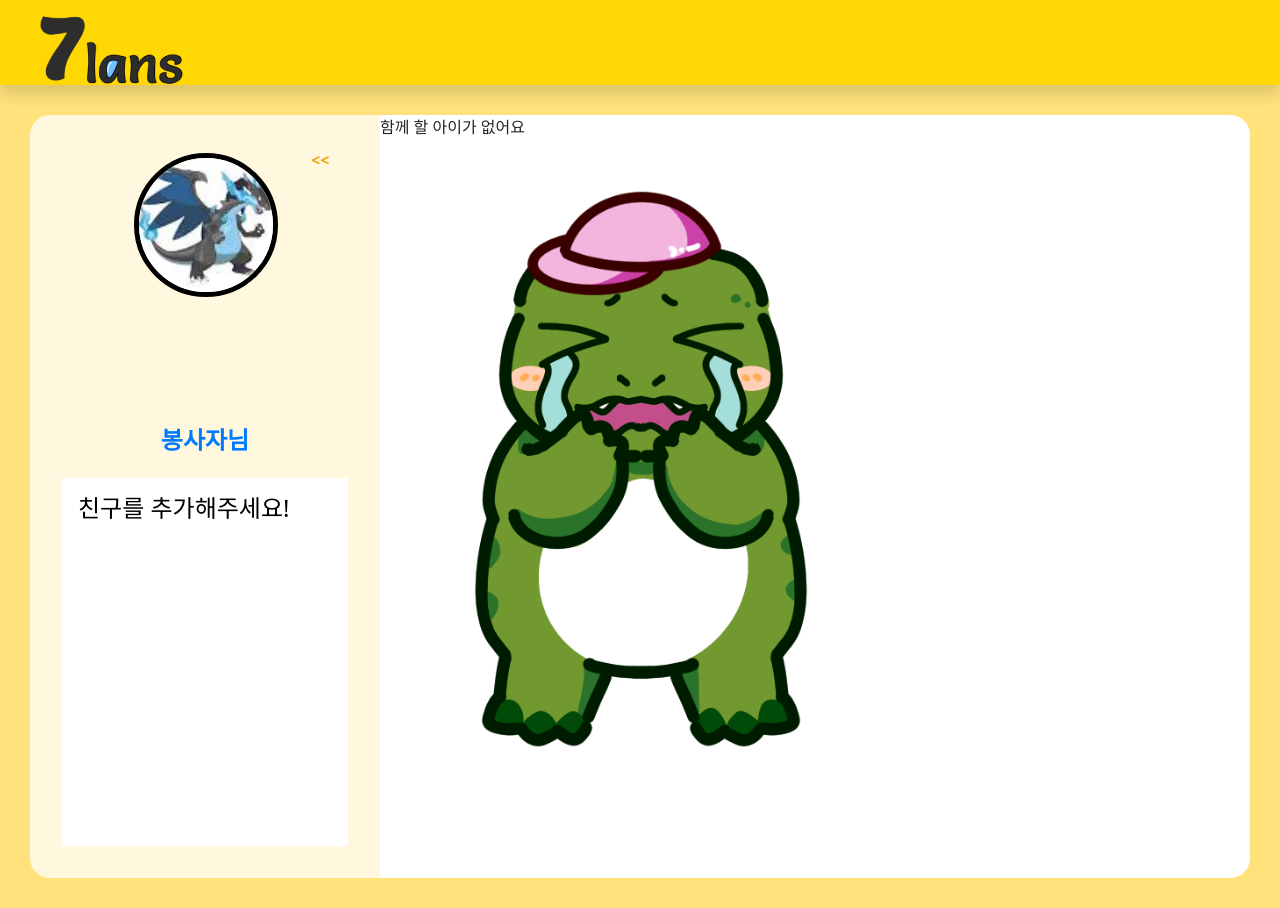
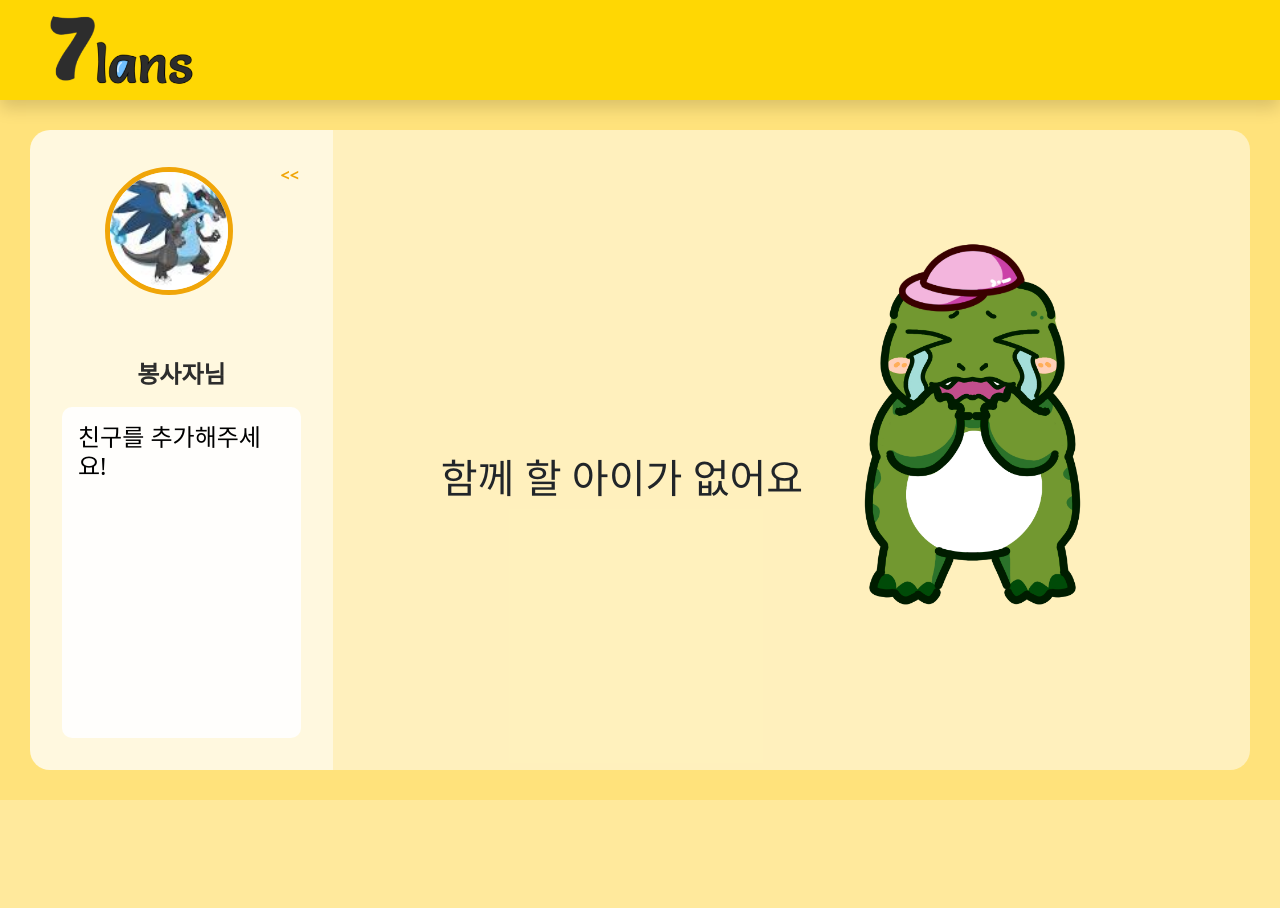
Before and after one commit to bavocadob/7lans, a React (Vite) app in the folder FRONT/7lans/: page /volunteer_start in a window 1280 px wide. After the commit the page ends 800 px from the top, so only its background shows below. Built offline with nearby package versions, Linux system fonts and the light colour scheme; a web font is replaced by a local one.

Commit message:
style: no children

```diff
--- a/FRONT/7lans/src/components/dinosaur/Correct.jsx
+++ b/FRONT/7lans/src/components/dinosaur/Correct.jsx
@@ -5,7 +5,8 @@ const Correct = () => {
   const userDino = useSelector((state) => state.dino.value)
   return (
     <div>
-        <img style={{width: '60%'}} src={`./dinosourImage/dinosaur${userDino}_happy.png`} alt="" />
+        <img style={{width: '60px', height: '100px'}}
+            src={`./dinosourImage/dinosaur${userDino}_happy.png`} alt="" />
     </div>
   )
 }
--- a/FRONT/7lans/src/components/dinosaur/Wrong.jsx
+++ b/FRONT/7lans/src/components/dinosaur/Wrong.jsx
@@ -5,7 +5,7 @@ const Wrong = () => {
     const userDino = useSelector((state) => state.dino.value)
     return (
       <div>
-          <img style={{width: '60%'}} src={`./dinosourImage/dinosaur${userDino}_sad.png`} alt="" />
+          <img style={{width: '350', height: '480px'}} src={`./dinosourImage/dinosaur${userDino}_sad.png`} alt="" />
       </div>
     )
 }
--- a/FRONT/7lans/src/components/navs/NormalNav.jsx
+++ b/FRONT/7lans/src/components/navs/NormalNav.jsx
@@ -14,7 +14,7 @@ const NavBar = styled.nav`
 
 const LogoImage = styled.img`
   height: 70px;
-  margin-left: 40px;
+  margin-left: 50px;
   margin-top: 15px;
 `;
 
--- a/FRONT/7lans/src/components/side_panels/CommonSidePanel.jsx
+++ b/FRONT/7lans/src/components/side_panels/CommonSidePanel.jsx
@@ -20,6 +20,8 @@ const StyledCommonSidePanel = styled.div`
   width: 350px;
   border-radius: 20px 0 0 20px;
   height: 100%;
+  /* border: 2px solid rgb(255, 183, 58);
+  border-right: none; */
 
   @media (max-width: 768px) {
     max-width: 100%;
@@ -31,6 +33,7 @@ const InnerContainer = styled.div`
   height: 40%;
   position: relative;
 
+
   @media (max-width: 768px) {
     height: 100%;
   }
@@ -38,12 +41,13 @@ const InnerContainer = styled.div`
 
 const CloseButton = styled.button`
   position: absolute;
-  left: 85%;
+  left: 89%;
   border-radius: 25px;
   border: none;
   background-color: rgb(255, 248, 223);
   font-weight: bold;
   color: rgb(240, 165, 8);
+
 
   @media (max-width: 768px) {
     left: 85%;
@@ -52,12 +56,12 @@ const CloseButton = styled.button`
 
 const ProfileImage = styled.img`
   position: absolute;
-  left: 25%;
+  left: 18%;
   top: 2%;
-  height: 9rem;
-  width: 9rem;
+  height: 8rem;
+  width: 8rem;
   border-radius: 100px;
-  border: 5px solid rgb(0, 0, 0);
+  border: 5px solid rgb(240, 165, 8);
 
   @media (max-width: 768px) {
     position: relative;
@@ -69,7 +73,7 @@ const ProfileImage = styled.img`
 
 const InfoContainer = styled.div`
   display: flex;
-  height: 60%;
+  height: 70%;
   flex-direction: column;
   align-items: center;
 
@@ -80,18 +84,21 @@ const InfoContainer = styled.div`
 
 const NameHeader = styled.h4`
   font-weight: bolder;
-  color: rgb(0, 0, 0);
-  color: #007bff;
+  color: rgb(45,45,45);
   text-decoration: none;
+  position: absolute;
+  top: 45%;
 `;
 
 const DetailContainer = styled.div`
   margin-top: 15px;
   width: 100%;
-  height: 100%;
+  height: 82%;
   color: rgb(0, 0, 0);
   padding: 1rem;
-  background-color: rgb(255, 255, 255);
+  background-color: rgb(255, 255, 255, 0.9);
+  border-radius: 10px;
+  /* border: 2px solid rgb(255, 183, 58); */
 
   overflow: auto;
   @media (max-width: 768px) {
@@ -175,7 +182,7 @@ const CommonSidePanel = () => {
                   </DetailParagraph>
                 ))
               ) : (
-                <h4>친구를 추가해주세요!</h4>
+                <h4> 친구를 추가해주세요!</h4>
               )}
             </DetailContainer>
           </InfoContainer>
@@ -185,7 +192,7 @@ const CommonSidePanel = () => {
       return (
         <div
           style={{
-            backgroundColor: "rgb(255, 255, 255)",
+            backgroundColor: "rgb(255, 248, 223)",
             borderRadius: "20px 0 0 20px",
           }}
         >
--- a/FRONT/7lans/src/pages/volunteer_pages/StartPage.jsx
+++ b/FRONT/7lans/src/pages/volunteer_pages/StartPage.jsx
@@ -8,6 +8,28 @@ import Correct from '../../components/dinosaur/Correct';
 import { useSelector } from 'react-redux';
 import Wrong from '../../components/dinosaur/Wrong';
 
+
+const RightSide = styled.div`
+  width: 90%;
+  display: flex;
+  flex-direction: column;
+  justify-content: center;
+  align-content: center;
+  border-radius: 0 20px 20px 0;
+  background-color: rgb(255, 255, 255, 0.5);
+  /* border: 2px solid rgb(255, 183, 58);
+  border-left: none; */
+
+`
+
+const TextandimageBox = styled.div`
+  display: flex;
+  flex-direction: row;
+  align-items: center;
+  justify-content: center;
+  height: 400px;
+
+`
 
 const StartPage = () => {
 
@@ -26,22 +48,33 @@ const StartPage = () => {
       width: '100vw',
     }}>
       <NormalNav />
-      <div style={{flex: 1, padding: '30px', backgroundColor: 'rgb(255, 226, 123)'}}>
-        <div style={{height: '100%', width: '100%', display: 'flex', borderRadius: '20px', backgroundColor: 'rgb(255, 226, 123)'}}>
+      <div style={{flex: 1,
+                    padding: '30px',
+                    backgroundColor: 'rgb(255, 226, 123)'}}>
+        <div style={{height: '100%',
+                      width: '100%',
+                      display: 'flex',
+                      flexDirection: 'row',
+                      borderRadius: '20px',
+                      backgroundColor: 'rgb(255, 226, 123)'}}>
           <CommonSidePanel />
-          <div style={{width: '90%', flex: 1, borderRadius: '0 20px 20px 0', backgroundColor: 'rgb(255, 255, 255)'}}>
+          <RightSide>
             {childInfo?
-              <div>
+              <TextandimageBox>
+                <h2>
                 함께할 아이를 선택해주세요
+                </h2>
                 <Correct/>
-              </div>
+              </TextandimageBox>
               :
-              <div>
-                함께 할 아이가 없어요
+              <TextandimageBox>
+                <h1 style={{paddingTop: '4rem'}}>
+                  함께 할 아이가 없어요
+                </h1>
                 <Wrong />
-              </div>
+              </TextandimageBox>
             }
-          </div>
+          </RightSide>
           {childInfo?
             <div style={{width: '10%', backgroundColor: 'rgb(255, 226, 123)'}}>
               <PostIt message={'/volunteer_video_chatting_start'}/>
--- a/FRONT/7lans/src/pages/volunteer_pages/VolunteerMainPage.jsx
+++ b/FRONT/7lans/src/pages/volunteer_pages/VolunteerMainPage.jsx
@@ -5,7 +5,7 @@ import { useDispatch, useSelector } from "react-redux";
 import { updateUserInfo } from "../../store/userSlice";
 import { updateChildInfo } from "../../store/childSlice";
 import { updateChildrenInfo } from "../../store/childrenSlice";
-import axios from "axios";
+import axios from "axios"
 
 const Container = styled.div`
 /* font-family: 'Nanum Gothic', sans-serif; */
@@ -35,10 +35,6 @@ const Container = styled.div`
     display: flex;
     flex-direction: column;
     text-align: center;
-
-    &:hover {
-      text-decoration: underline; /* 호버 시 밑줄 추가 */
-    }
   }
 `;
 
@@ -60,6 +56,11 @@ const MyChildren = styled.div`
     display: flex;
     align-items: center;
   }
+
+  :hover{
+    transform: scale(1.01);
+    transition: 0.2s ease-in-out;
+  }
 `;
 
 // const TextBox = styled.h2`
@@ -80,6 +81,7 @@ const Letter = styled.div`
   width: 1250px;
   top: 53px;
   left: 200px;
+
 `;
 
 const Overlap = styled.div`
@@ -138,7 +140,7 @@ const MainBanner = styled.div`
   width: 1070px;
   height: 80px;
   position: absolute;
-  left: 400px;
+  left: 390px;
   top: 77%;
   display: flex;
   flex-direction: row;
@@ -148,6 +150,22 @@ const MainBanner = styled.div`
 const BannerText = styled.p`
   color: white;
   font-size: 50px;
+  p {
+  animation-duration: 2s;
+  animation-name: slidein;
+}
+
+@keyframes slidein {
+  from {
+    margin-right: 100%;
+    /* width: 300%; */
+  }
+
+  to {
+    margin-left: 0%;
+    /* width: 100%; */
+  }
+}
 `
 
 const UnderSection = styled.div`
@@ -221,6 +239,9 @@ const VolunteerMainPage = () => {
           style={{ fontSize: "23px", textDecorationLine: "none" }}
         >
           <img src="../../../main_page/main_page_children.png" alt="나의 아이들 이미지" />
+          {/* <button type="button" class="btn btn-secondary" data-toggle="tooltip" data-placement="bottom" title="Tooltip on bottom">
+  Tooltip on bottom
+</button> */}
         </Link>
       </MyChildren>
         <MainBanner>
@@ -235,6 +256,7 @@ const VolunteerMainPage = () => {
         <Overlap>
           <Line>
             <img style={{ width: "80%" }} src="../../../main_page/line.png" alt="선" />
+
           </Line>
 
           <Link to={"/volunteer_whispher"}>
```
Also changed, not shown: FRONT/7lans/image.png (added), 1 other file (tests, documents, lock files or other folders).
